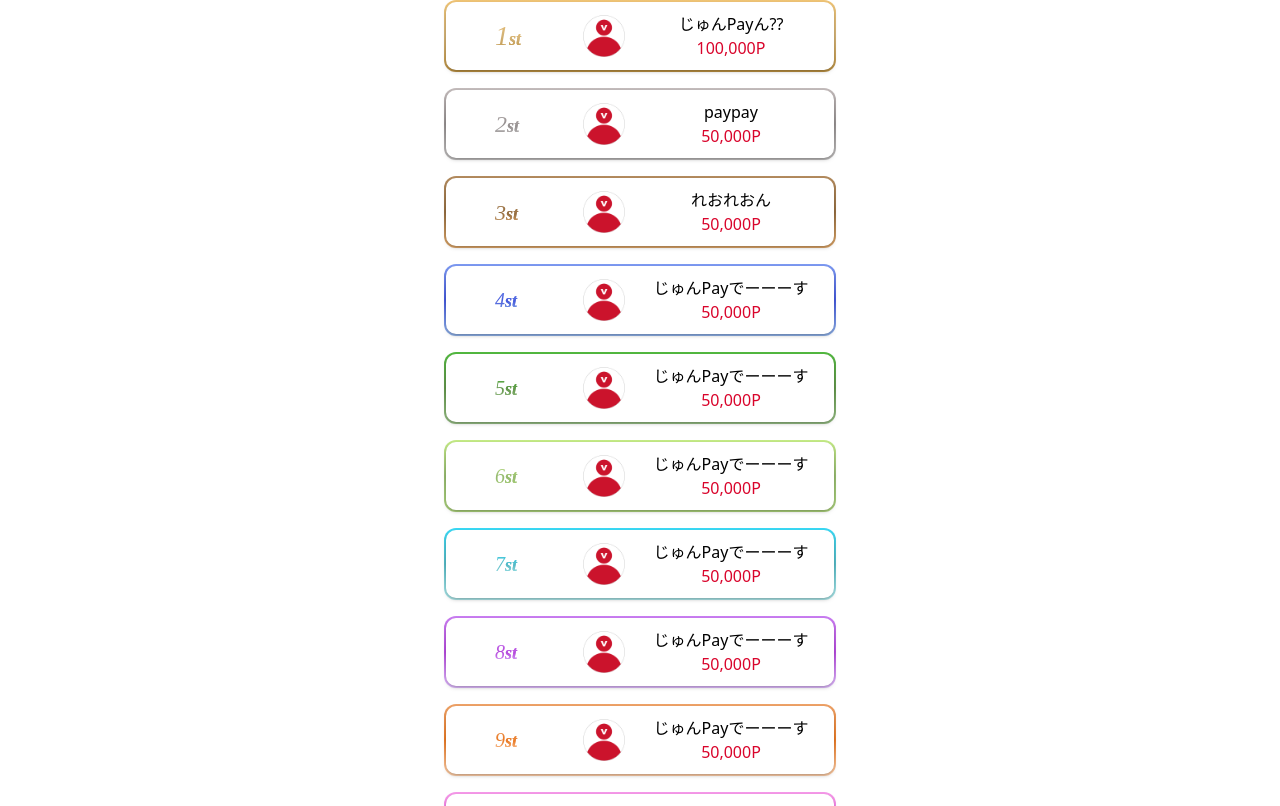
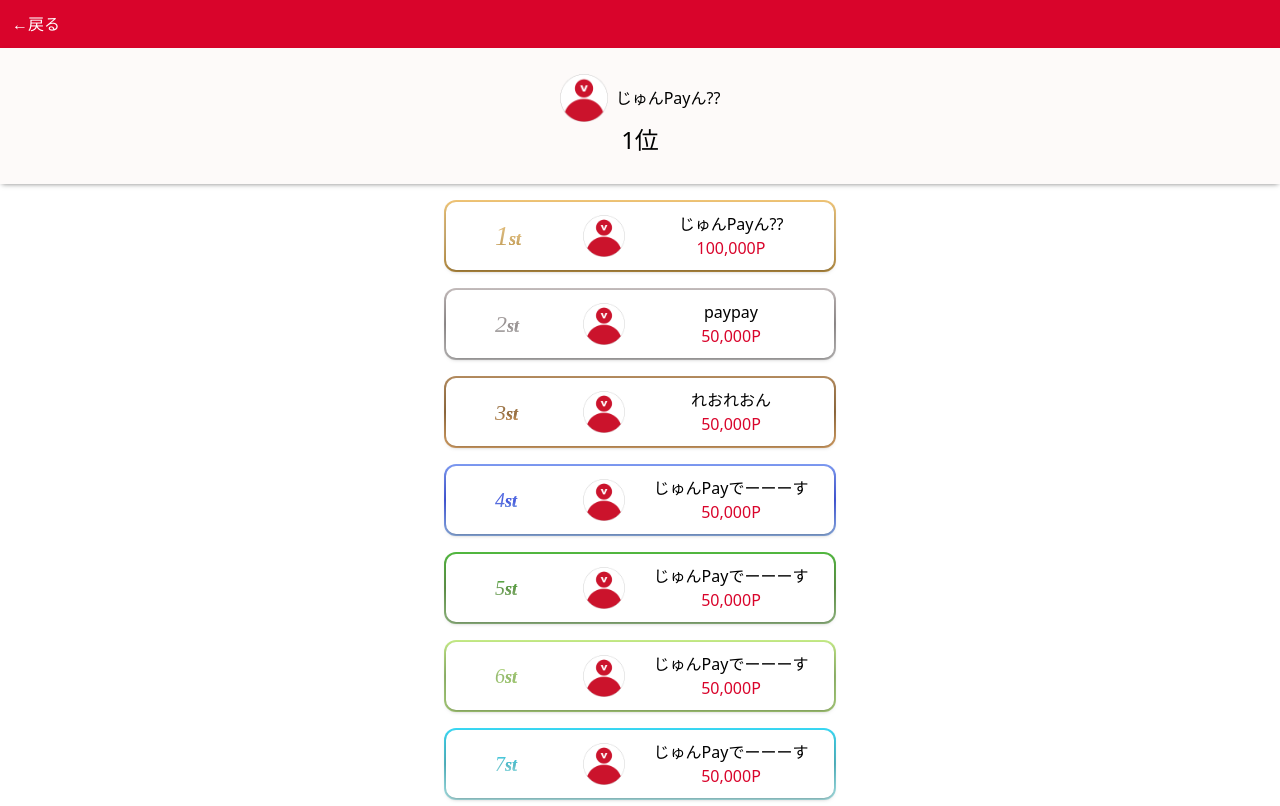
Before and after one commit to Gran-App-Vantan/vanx-frontend, a Next.js app in the folder vanx-app/: page /test in a window 1280 px wide. Shown: the top 806 px of the page. Built offline with nearby package versions, Linux system fonts and the light colour scheme.

Commit message:
自分のプロフィールが上に表示されてスクロールされたらスタイルが少し変わるように作りました

```diff
--- a/vanx-app/app/test/page.tsx
+++ b/vanx-app/app/test/page.tsx
@@ -5,15 +5,20 @@ import { Button } from "@/components/shared";
 import { useState, useEffect, useRef } from "react";
 import Image from "next/image";
 import Link from 'next/link';
-import { NumberOne, NumberTwo, Number } from "@/components/features/rankings/UsersProfile";
-
-
+import {  Number } from "@/components/features/rankings/UsersProfile";
+import { MyProfile } from "@/components/features/rankings/MyProfile";
+import { ReturnButton } from "@/components/shared/ReturnButton";
 
 export default function Test() {
     return (
-      <div className="flex flex-col gap-4">
-        {/* <NumberOne rank={1} name="じゅんPayん" image="/icon.png" score="100,000P" />
-        <NumberTwo rank={2} name="じゅんPayでーーーす" image="/icon.png" score="50,000P" /> */}
+      <>
+        <div className="fixed top-0 w-full z-10">
+          <ReturnButton />
+          <div>
+              <MyProfile myImage="/icon.png" myName="じゅんPayん??" myRank={1} />
+          </div>
+        </div>
+        <div className="flex flex-col gap-4 mt-50">
           <Number rank={1} name="じゅんPayん??" image="/icon.png" score="100,000P" />
           <Number rank={2} name="paypay" image="/icon.png" score="50,000P" />
           <Number rank={3} name="れおれおん" image="/icon.png" score="50,000P" />
@@ -27,5 +32,6 @@ export default function Test() {
           <Number rank={11} name="じゅんPayでーーーす" image="/icon.png" score="50,000P" />
           <Number rank={12} name="じゅんPayでーーーす" image="/icon.png" score="50,000P" />
         </div>
+      </>
     )
 }
--- /dev/null
+++ b/vanx-app/components/features/rankings/MyProfile.tsx
@@ -0,0 +1,36 @@
+import Image from "next/image";
+import { useState, useEffect } from "react";
+
+export interface MyProfileProps {
+    myImage?: string;
+    myName?: string;
+    myRank?: number;
+}
+
+export function MyProfile({ myImage, myName, myRank }: MyProfileProps) {
+    const [isScrolled, setIsScrolled] = useState(false); // スクロールしたかどうかの状態を管理
+
+    useEffect(() => {
+        const handleScroll = () => {
+            const scrollTop = window.scrollY; // スクロール量を取得
+            setIsScrolled(scrollTop > 100); // 100px以上スクロールしたらスタイル変更
+        };
+
+        window.addEventListener('scroll', handleScroll);  // スクロールイベントを追加
+        return () => window.removeEventListener('scroll', handleScroll);  // スクロールイベントを削除
+    }, []);
+
+    return (
+        <div className={`flex items-center justify-center bg-accent-light w-full z-10 shadow-bottom scr transition-all duration-300 ${
+            isScrolled ? 'flex-row gap-4 h-20' : 'flex-col h-34'
+        }`}>
+            <div className="flex items-center gap-2">
+                {myImage && <Image src={myImage} alt="myImage" width={48} height={48} />}
+                <p className="text-text-color text-text-normal">{myName}</p>
+            </div>
+            <div className="flex items-center gap-2">
+                <p className="text-text-color text-h1">{myRank}<span>位</span></p>
+            </div>
+        </div>
+    )
+}
```
Lines whose indentation alone changed are shown as unchanged.
